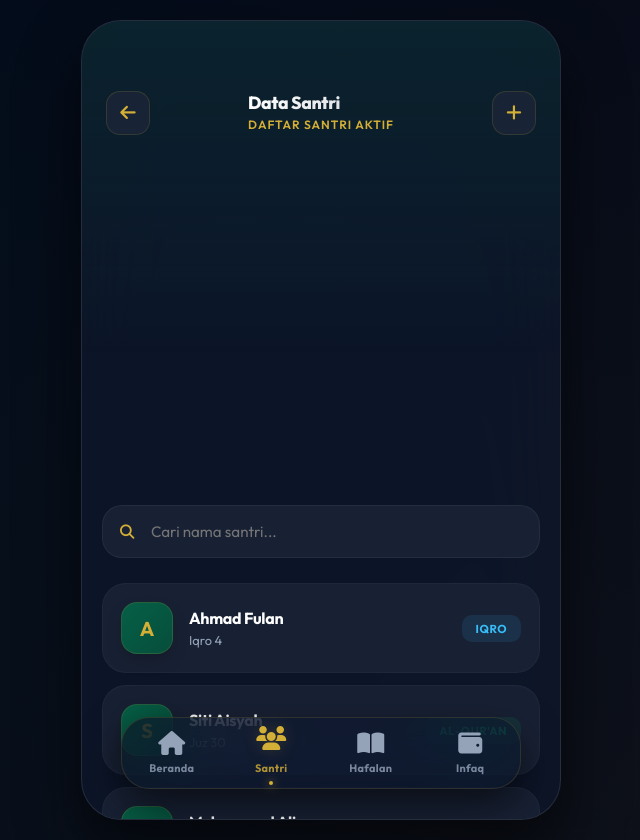
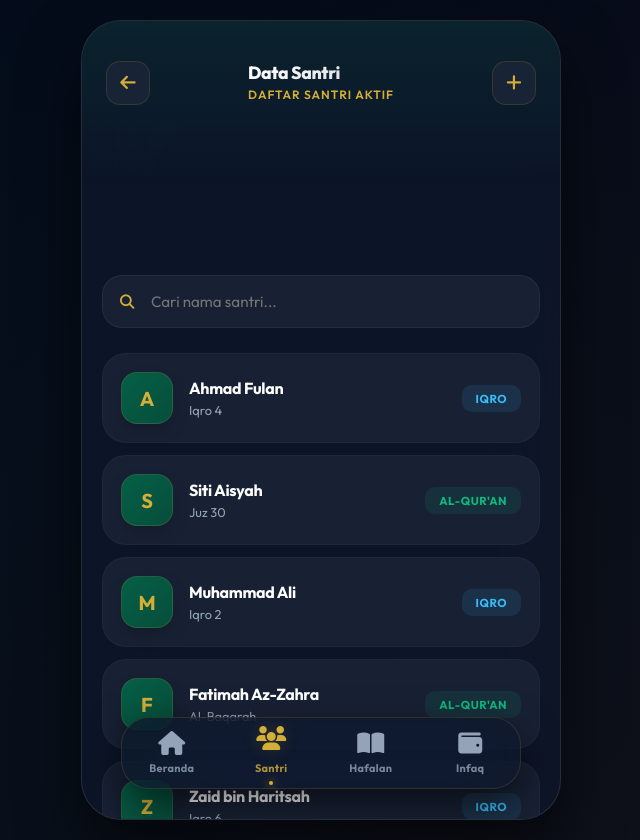
Before and after one commit to develzy/al-munawwaroh, a Next.js app: page /santri in a window 1280 px wide. Shown: the whole page, without its empty margins (319-959 px from the left). Built offline with nearby package versions, Linux system fonts and the light colour scheme.

Commit message:
Fix UI gap: Separate header styles for home and sub-pages

```diff
--- a/src/app/page.module.css
+++ b/src/app/page.module.css
@@ -32,8 +32,16 @@
     z-index: 10;
 }
 
-/* Header */
+/* Base Header (Untuk halaman sub-menu) */
 .header {
+    padding: 40px 24px 20px 24px;
+    background: linear-gradient(180deg, rgba(6, 95, 70, 0.2) 0%, transparent 100%);
+    position: relative;
+    margin-bottom: 20px;
+}
+
+/* Home Header (Khusus halaman utama dengan kartu) */
+.headerHome {
     padding: 70px 24px 160px 24px;
     background: linear-gradient(180deg, rgba(6, 95, 70, 0.2) 0%, transparent 100%);
     position: relative;
--- a/src/app/page.tsx
+++ b/src/app/page.tsx
@@ -13,7 +13,7 @@ export default function Home() {
     return (
         <>
             {/* Header Section */}
-            <header className={styles.header}>
+            <header className={styles.headerHome}>
                 <div className={styles.headerContent}>
                     <div className={styles.logoArea}>
                         <div className={styles.logoWrapper}>
```
